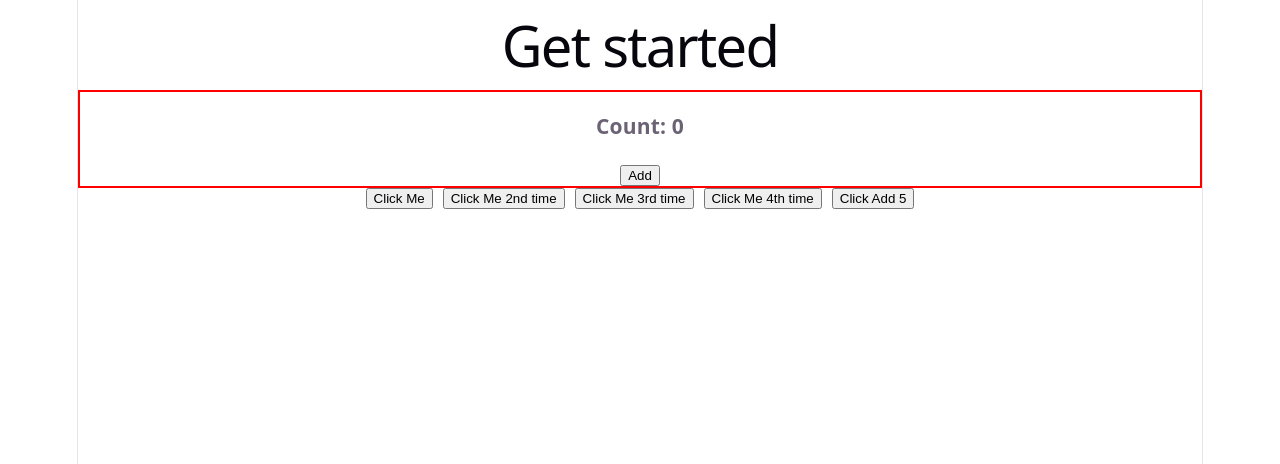
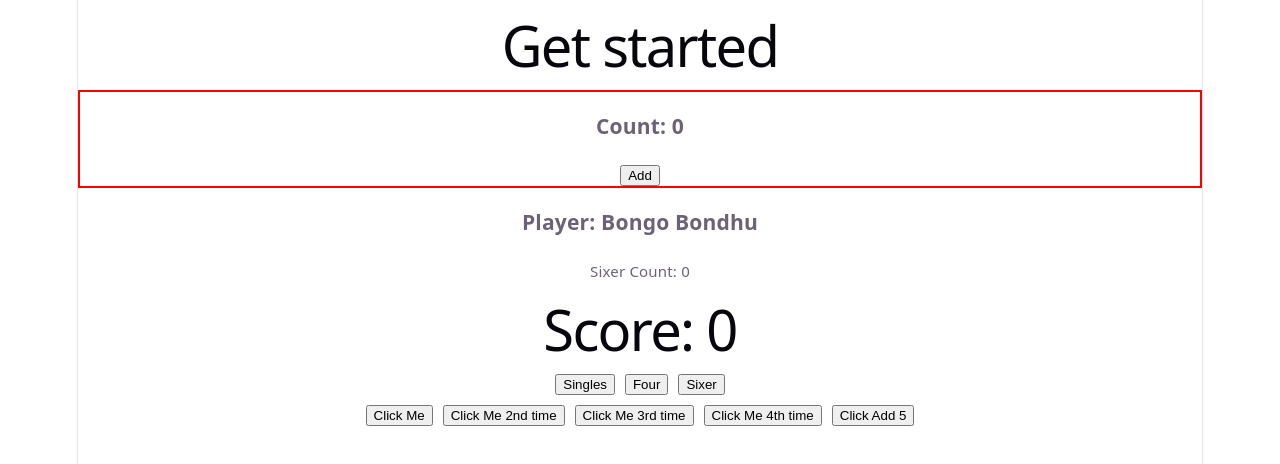
Before and after one commit to MstIsratJahanAnika/Explore-Core-React-Part2, a React (Vite) app: page / in a window 1280 px wide. Shown: the top 464 px of the page. Built offline with nearby package versions, Linux system fonts and the light colour scheme.

Commit message:
ball-wise count update for batsman

```diff
--- a/src/App.jsx
+++ b/src/App.jsx
@@ -1,6 +1,8 @@
 import './App.css'
 
 import Counter from './Counter';
+
+import Batsman from './Batsman';
 
 function App() {
 
@@ -24,6 +26,8 @@ function App() {
       <h1>Get started</h1>
 
       <Counter></Counter>
+
+      <Batsman></Batsman>
 
       <div style={{display: 'flex', gap: '10px', justifyContent: 'center'}}>
         {/* <button onClick={handleClick()}>Click Me</button> */}
--- /dev/null
+++ b/src/Batsman.jsx
@@ -0,0 +1,42 @@
+import { useState } from "react"
+
+export default function Batsman(){
+
+    const [runs, setRuns] = useState(0);//initial value must or undefined
+    const [sixes, setSixes] = useState(0);
+
+    // event handler function je function ta export hobe oi function er moddhe e declare korte hobe
+    const handleRunsSingle =()=>{
+        const updatedRuns = runs + 1;
+        setRuns(updatedRuns);
+    }
+
+    const handleRunsFour =()=>{
+        const updatedRuns = runs + 4;
+        setRuns(updatedRuns);
+    }
+
+    const handleRunsSixer=()=>{
+        const updatedRuns = runs + 6;
+
+        const updateSixes = sixes + 1;
+        setSixes(updateSixes);
+
+        setRuns(updatedRuns);
+    }
+    return(
+        <div>
+            <h3>Player: Bongo Bondhu</h3>
+            <p><small>Sixer Count: {sixes}</small></p>
+            {
+                runs > 50 && <p>Your Score: 50+</p>
+            }
+            <h1>Score: {runs}</h1>
+            <div style={{display: 'flex', justifyContent: 'center', marginBottom:'10px', gap: '10px'}}>
+                <button onClick={handleRunsSingle}>Singles</button>
+                <button onClick={handleRunsFour}>Four</button>
+                <button onClick={handleRunsSixer}>Sixer</button>
+            </div>
+        </div>
+    )
+}
```
